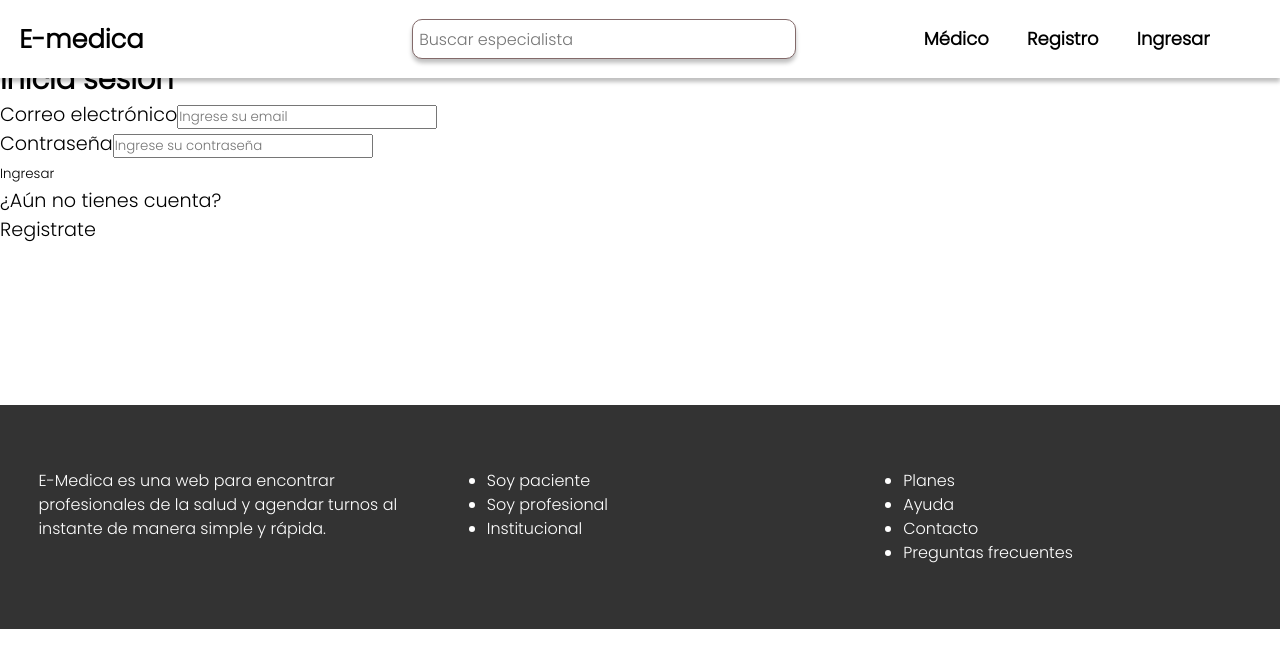
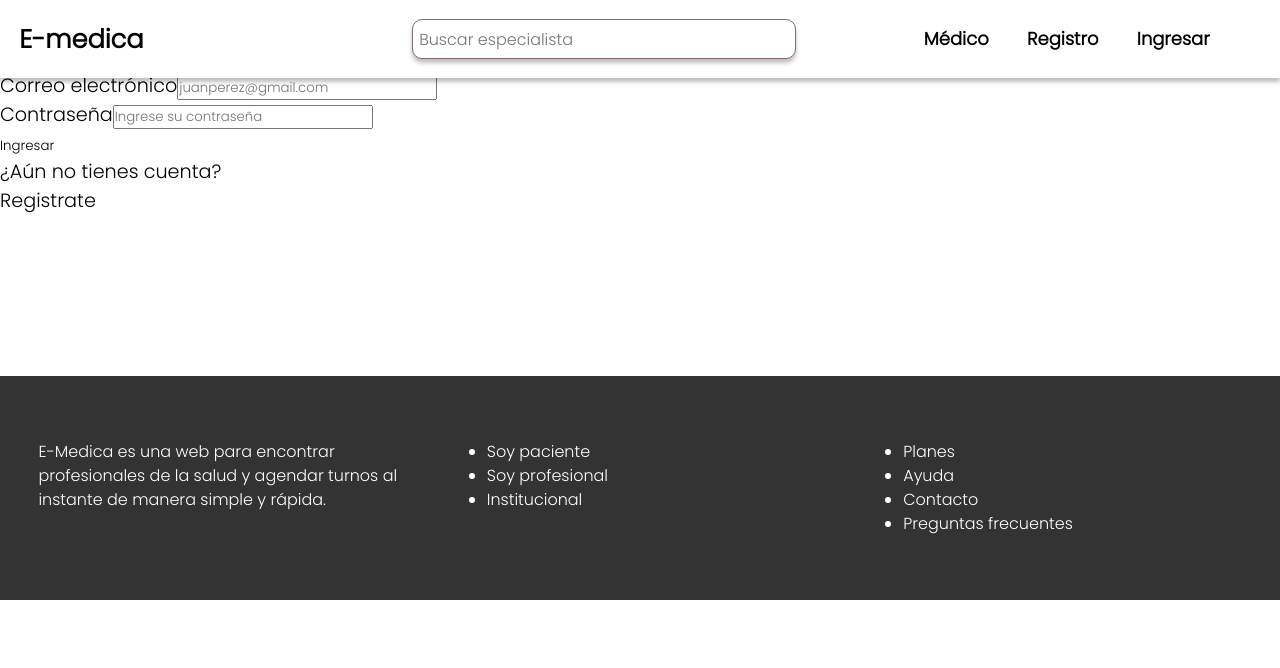
Before and after one commit to No-Country/NC-C11-31-E-Medica, a Next.js app in the folder client/: page /login in a window 1280 px wide. Shown: the top 668 px of the page. Built offline with nearby package versions, Linux system fonts and the light colour scheme.

Commit message:
fix[frontend]: add changes for login page

```diff
--- a/client/src/app/login/components/form-login/Form-login.jsx
+++ b/client/src/app/login/components/form-login/Form-login.jsx
@@ -6,7 +6,8 @@
 
   return (
     <div className='login-cont'>
-      <h2>Inicia sesión</h2>
+      <h2>Te damos la bienvenida</h2>
+      <p>Ingresa tus datos para poder agendar tus turnos</p>
       <FormSubmitLogin />
       <div className='register-option'>
         <p>¿Aún no tienes cuenta?</p>
--- a/client/src/app/login/components/form-login/Form-submit-login.jsx
+++ b/client/src/app/login/components/form-login/Form-submit-login.jsx
@@ -17,7 +17,7 @@
           <input
           name='email'
           type='email'
-          placeholder='Ingrese su email'
+          placeholder='juanperez@gmail.com'
           { ...register('email', { required: {value: true, message: 'Complete el campo de email'} }) }
           />
           <span>{errors?.email?.message}</span>
--- a/client/src/app/login/page.js
+++ b/client/src/app/login/page.js
@@ -4,8 +4,8 @@
 const page = () => {
   return (
     <>
-      <article>Usuario</article>
-      <FormRegister />
+
+
       <FormLogin />
     </>
   )
```
